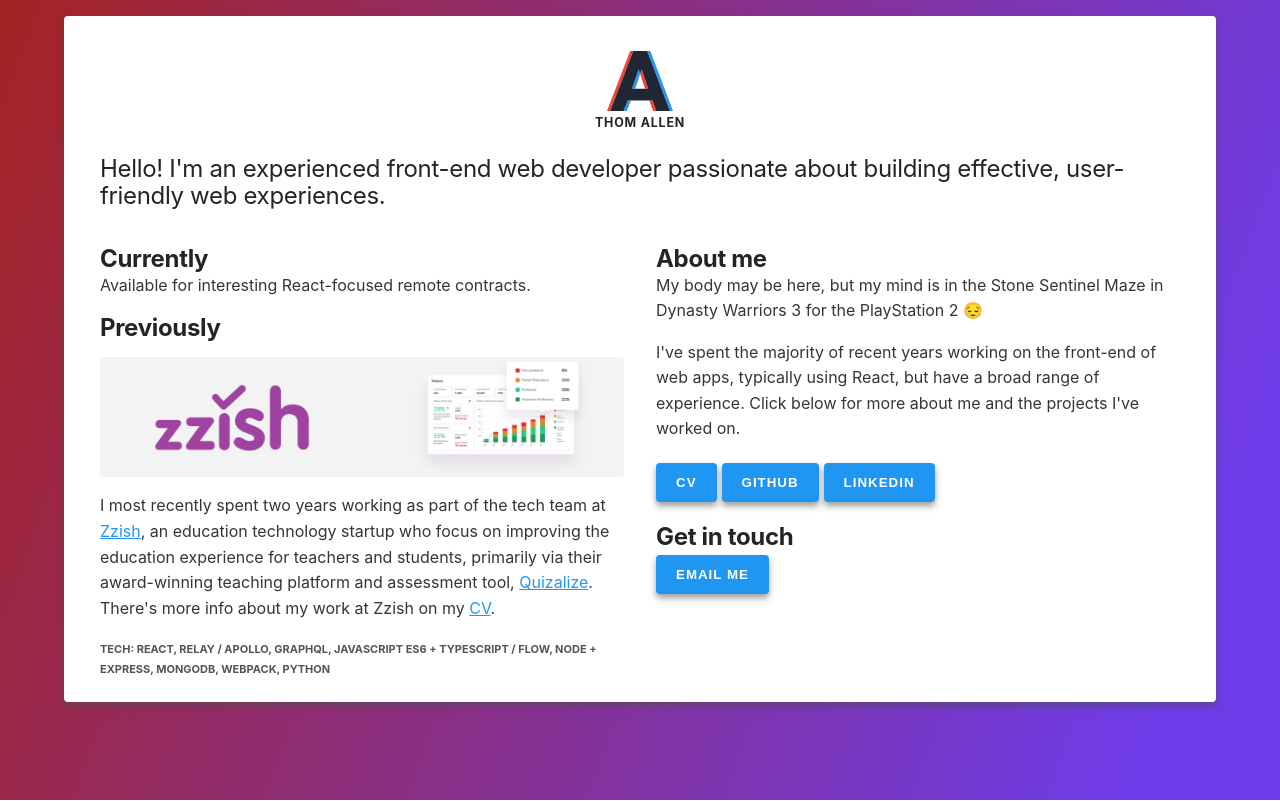
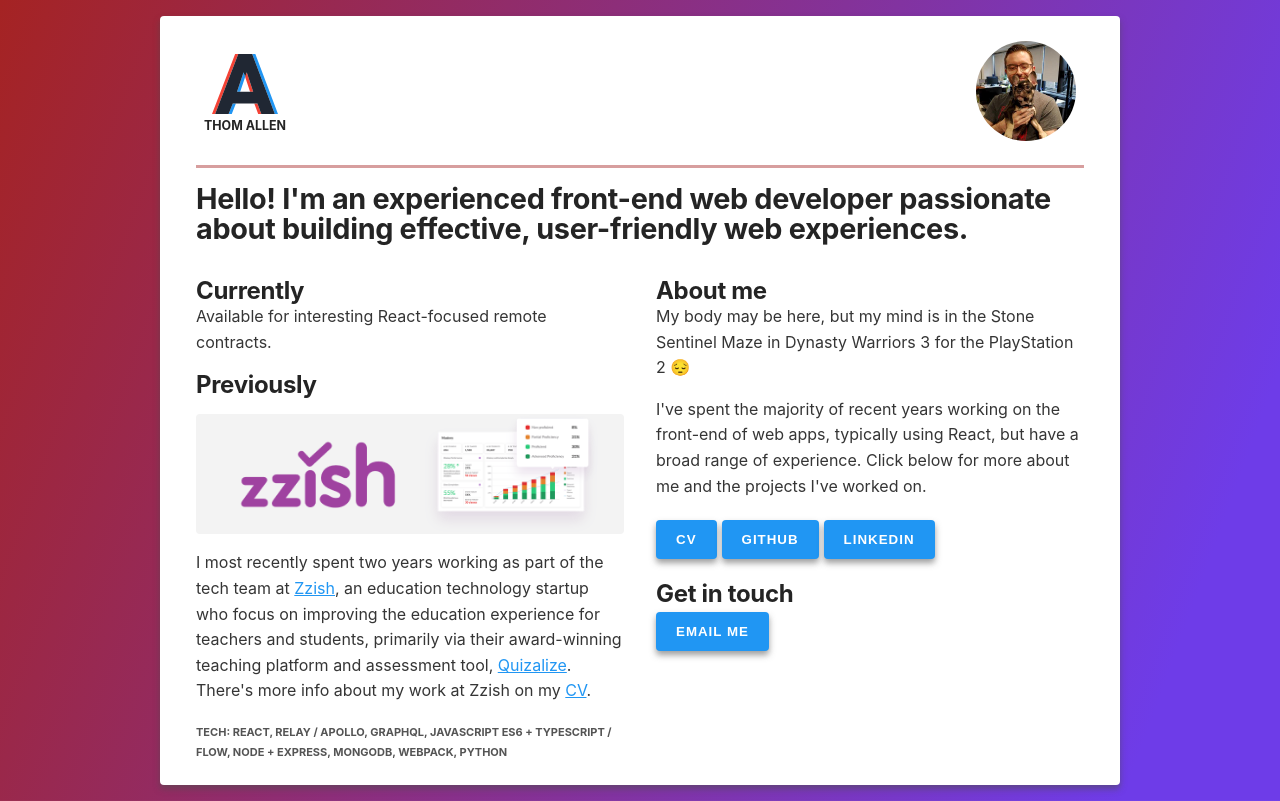
Before and after one commit to tjallen/tjatsby, a Gatsby site: page / in a window 1280 px wide. Built offline with nearby package versions, Linux system fonts and the light colour scheme; Gatsby itself is replaced by a stand-in of ours.

Commit message:
Style ups

```diff
--- a/src/components/layout.css
+++ b/src/components/layout.css
@@ -35,7 +35,6 @@
   margin: 0;
   text-transform: uppercase;
   font-weight: bold;
-  letter-spacing: 0.05rem;
 }
 
 h2 {
--- a/src/pages/index.js
+++ b/src/pages/index.js
@@ -3,6 +3,7 @@
 import Button from "../components/button";
 import Subhead from "../components/subhead";
 import logo from "../../static/images/tja_logo.svg";
+import me from "../../static/images/tja.jpeg";
 import zzishLogoPurp from "../../static/images/zzish_logo_purple.png";
 import zzishInsights from "../../static/images/zzish_insights.png";
 import styled from "@emotion/styled";
@@ -38,7 +39,7 @@
   box-sizing: border-box;
   box-shadow: 0px 4px 6px rgba(76, 76, 76, 0.55);
   @media (min-width: ${breakpoint}) {
-    max-width: 1200px;
+    max-width: 960px;
   }
 `;
 
@@ -46,6 +47,21 @@
   @media (min-width: ${breakpoint}) {
     margin: 0 16px;
   }
+  h2 {
+    margin: 0;
+    padding: 16px 0;
+    border-top: 3px solid rgb(165 35 35 / 44%);
+    font-size: 1.8rem;
+    line-height: 1.9rem;
+    font-weight: bold;
+  }
+`;
+
+const HeaderHero = styled.div`
+  display: flex;
+  justify-content: space-between;
+  align-items: center;
+  margin: 0 8px 20px 8px;
 `;
 
 const ColWrapper = styled.div`
@@ -62,8 +78,18 @@
 `;
 
 const LogoBox = styled.div`
-  margin: 10px 0 25px;
   text-align: center;
+  flex: 0 1;
+`;
+
+const MeBox = styled.div`
+  flex: 0 1;
+  border-radius: 100%;
+  img {
+    max-height: 100px;
+    max-width: 100px;
+    border-radius: 100%;
+  }
 `;
 
 const TechList = styled.span`
@@ -90,10 +116,19 @@
     <Wrapper>
       <Inner>
         <Header>
-          <LogoBox>
-            <img src={logo} alt="Thom Allen logo" style={{ height: "60px" }} />
-            <h1>Thom Allen</h1>
-          </LogoBox>
+          <HeaderHero>
+            <LogoBox>
+              <img
+                src={logo}
+                alt="Thom Allen logo"
+                style={{ height: "60px" }}
+              />
+              <h1>Thom&nbsp;Allen</h1>
+            </LogoBox>
+            <MeBox>
+              <img src={me} alt="It me (unfortunately not the dog)" />
+            </MeBox>
+          </HeaderHero>
           <h2>
             Hello! I'm an experienced front-end web developer passionate about
             building effective, user-friendly web experiences.
```
Also changed, not shown: static/images/tja.jpeg (added).
